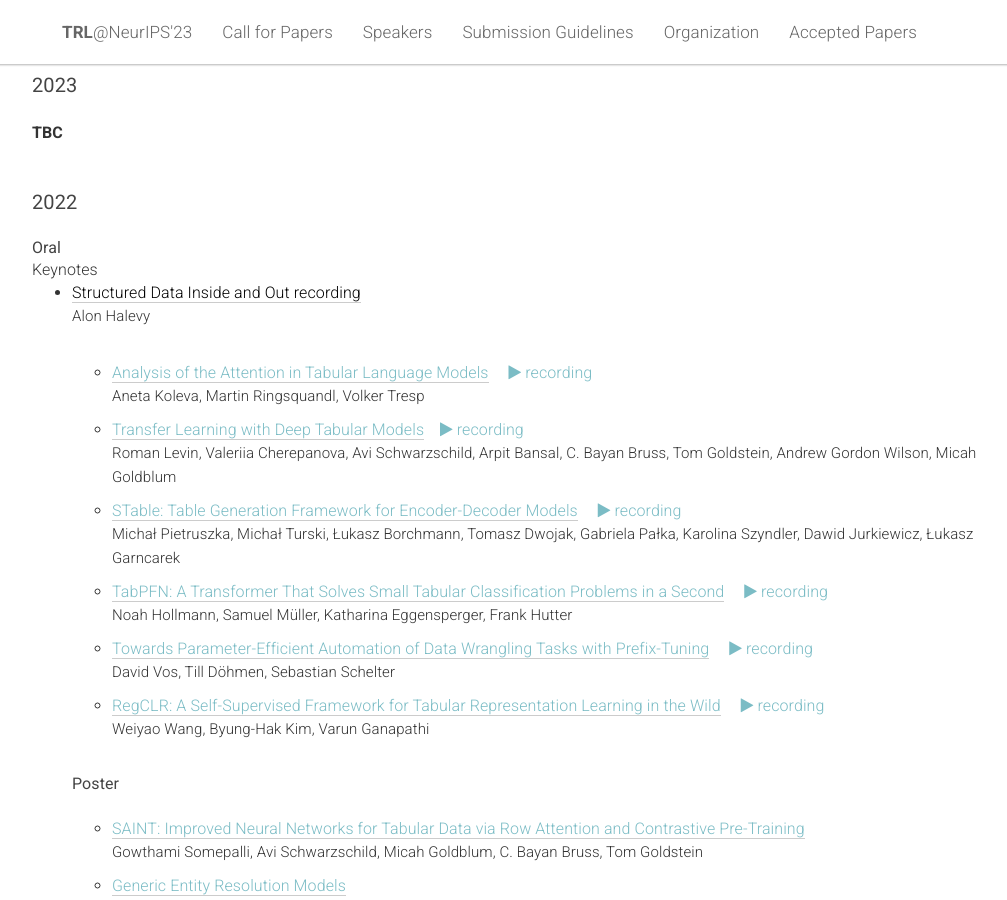
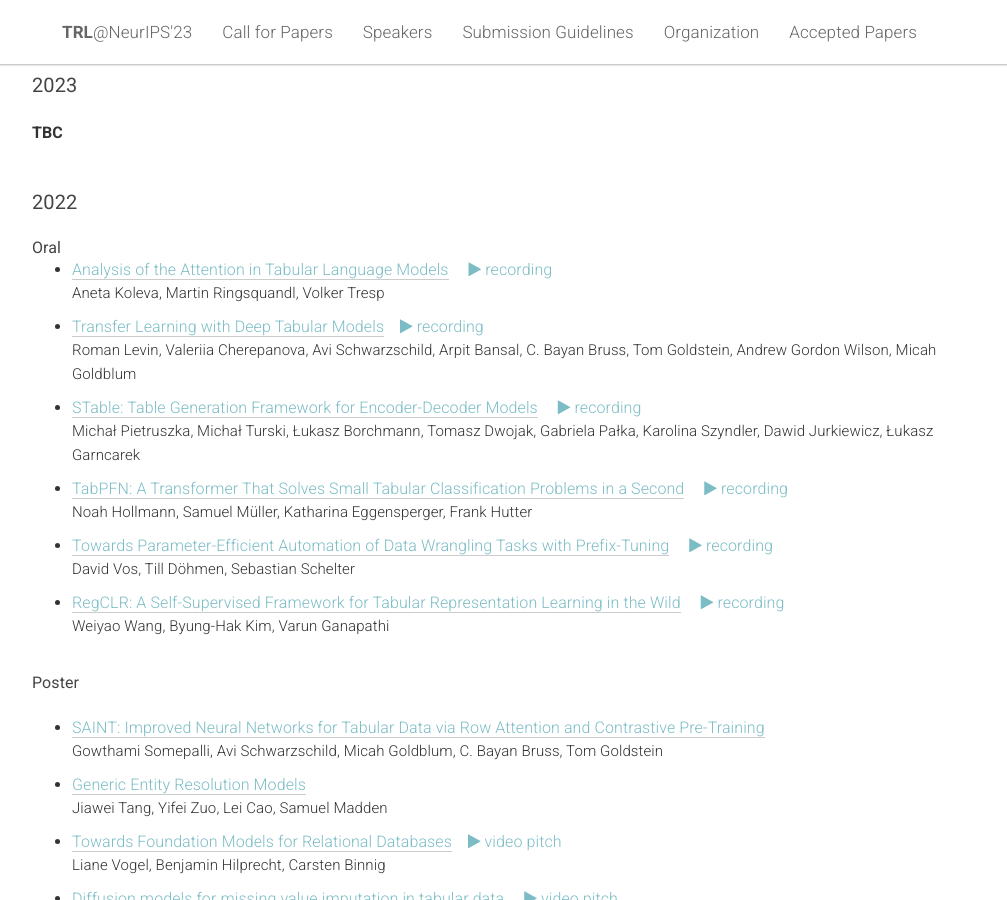
Before and after one commit to table-representation-learning/table-representation-learning.github.io, a Jekyll site: the page built from _pages/home.html, in a window 1280 px wide and 900 px high, scrolled down 4397 px. Shown: the whole window, without its empty margins (133-1140 px from the left). Built offline with Jekyll 4.4.1, drawn with Linux system fonts in a browser that asks for light colours.

Commit message:
fix issue.

```diff
--- a/_pages/home.html
+++ b/_pages/home.html
@@ -694,7 +694,7 @@
 
     <hr />
 
-    <div class="row" id="accepted">
+    <div class="row" id="accepted-papers">
         <div class="col-xs-12">
             <h2>Accepted Papers</h2>
             <!-- <p>Note: 2 additional papers were accepted but are not listed here because of an anonymity period.</p> -->
@@ -720,19 +720,6 @@
         <br/>
 
         <h4>Oral</h4>
-
-        Keynotes
-
-        <ul class="paper-list">
-            <li>
-                <a class="paper-title">Structured Data Inside and Out recording</a>
-                <br>
-                <span class="paper-authors">Alon Halevy</span>
-                <br>
-            </li>
-            </li>
-
-        <br/>
 
         <ul class="paper-list">
         <li>
```
